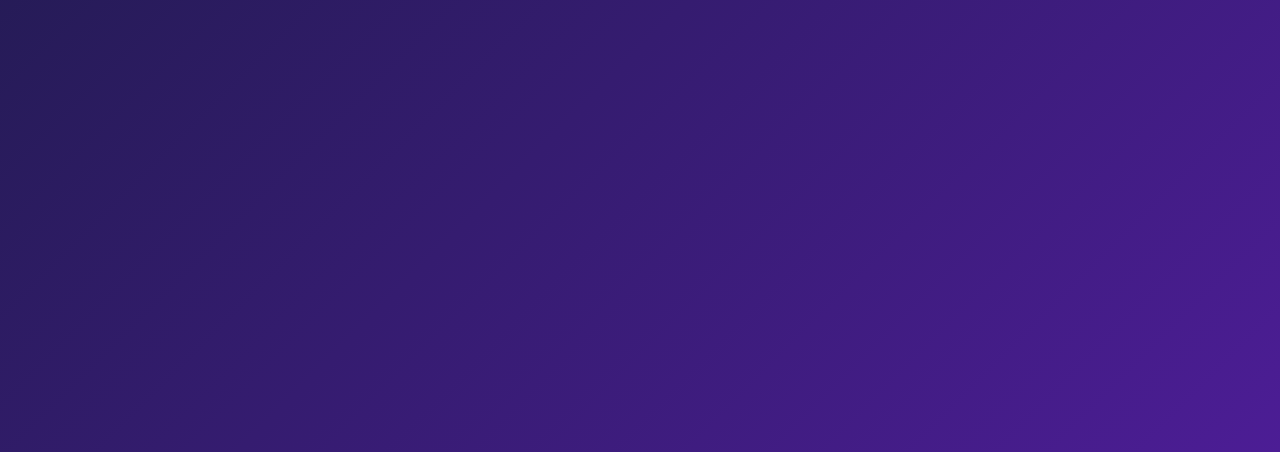
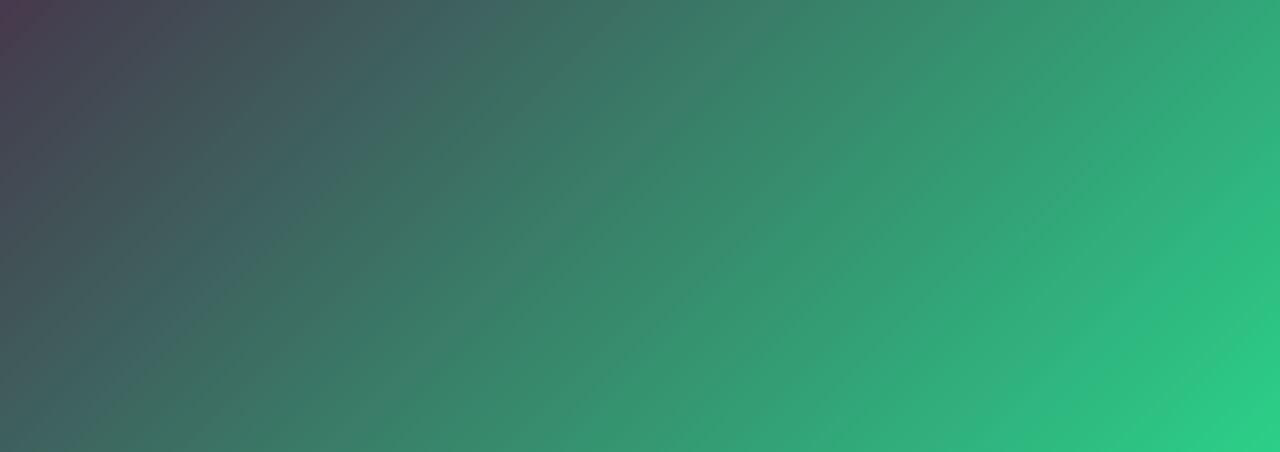
Before and after one commit to keerthanmohanram11-stack/study-app, a plain HTML site: page index.html in a window 1280 px wide. Shown: the part 348-800 px from the top of the page. Drawn offline with Linux system fonts and the light colour scheme.

Commit message:
v2 dark glass design

```diff
--- a/style.css
+++ b/style.css
@@ -3,7 +3,7 @@
 
 body {
 	font-family: "Poppins", sans-serif;
-	background: linear-gradient(135deg, #1e1b4b, #4c1d95);
+	background: linear-gradient(135deg, #4b1b41, hsl(154, 66%, 49%));
 	color: white;
 	text-align: center;
 	margin: 0;
```
